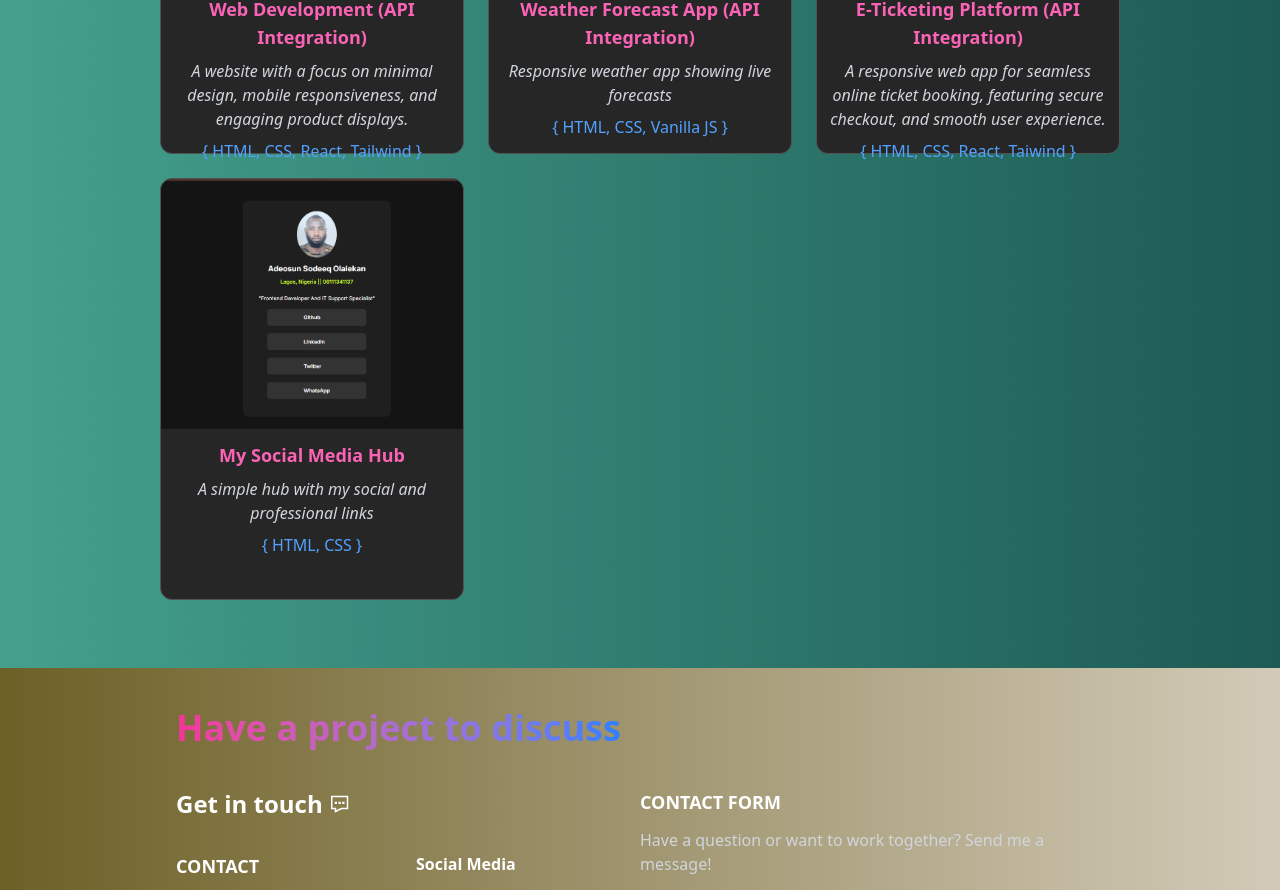
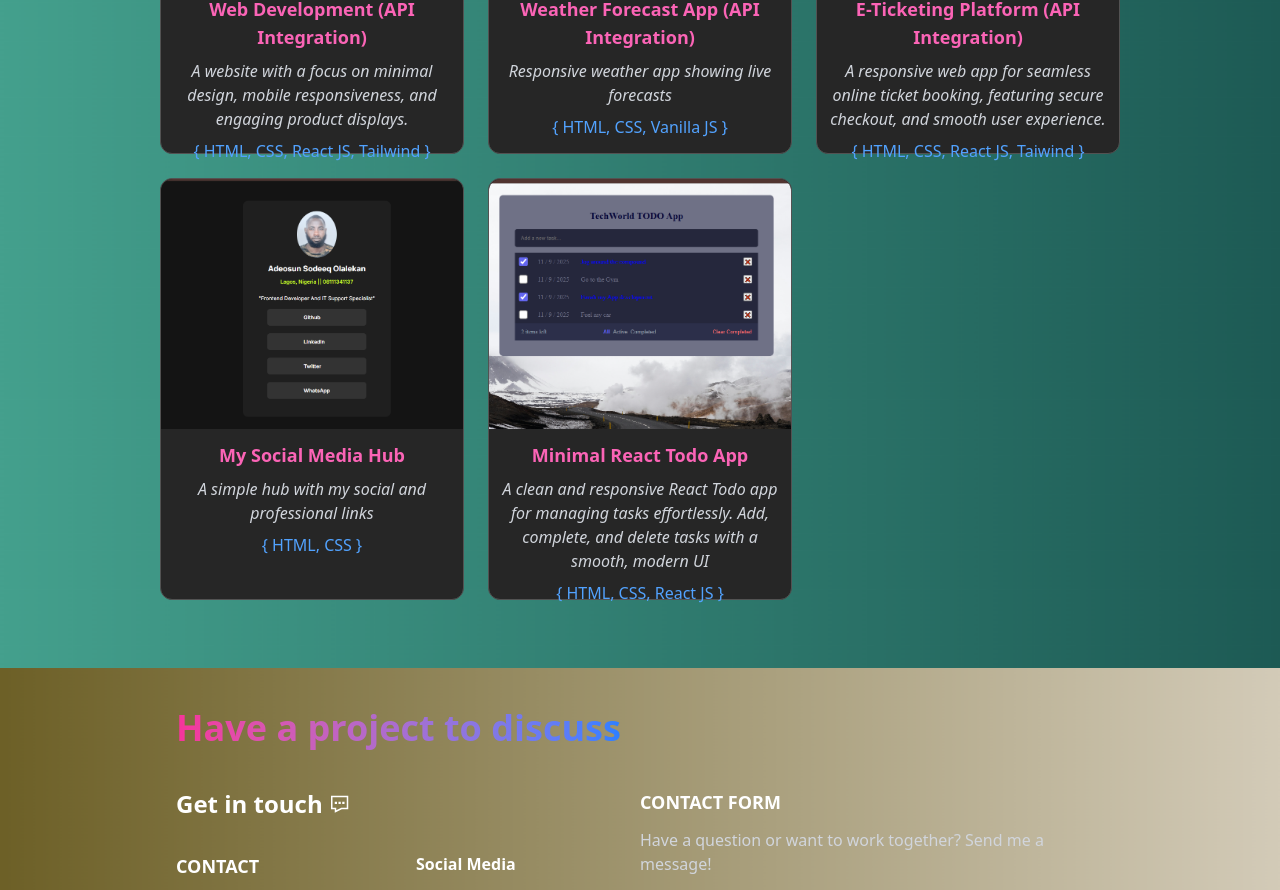
Before and after one commit to Technology-World/TechWorld-portfolio, a React (Vite) app: page /#about in a window 1280 px wide. Shown: the part 2180-3070 px from the top of the page. Built offline with nearby package versions, Linux system fonts and the light colour scheme.

Commit message:
Added new project

```diff
--- a/index.html
+++ b/index.html
@@ -1,10 +1,14 @@
-<!doctype html>
+<!DOCTYPE html>
 <html lang="en">
   <head>
     <meta charset="UTF-8" />
     <link rel="icon" type="image/png" href="/favicon.png" />
     <meta name="viewport" content="width=device-width, initial-scale=1.0" />
-    <title>TechWorld</title>
+    <title>TechWorld - Frontend Developer & IT Support</title>
+    <meta
+      name="description"
+      content="Portfolio of Sodeeq Adeosun - Frontend Developer building scalable, responsive websites using React.js, TailwindCSS, and modern tools."
+    />
   </head>
   <body>
     <div id="root"></div>
--- a/src/components/Projects.jsx
+++ b/src/components/Projects.jsx
@@ -3,6 +3,7 @@ import furniture from "../assets/images/furniture.png";
 import weather from "../assets/images/weather.png";
 import socialMedia from "../assets/images/socialMedia.png";
 import ticketing from "../assets/images/e-ticketing.png";
+import todo from "../assets/images/todo.png";
 import { Link } from "react-router-dom";
 
 function Projects() {
@@ -14,7 +15,7 @@ function Projects() {
       image: furniture,
       name: "Web Development (API Integration)",
       description: "A website with a focus on minimal design, mobile responsiveness, and engaging product displays.",
-      tools: "HTML, CSS, React, Tailwind",
+      tools: "HTML, CSS, React JS, Tailwind",
       link: "https://furniture-app-umber.vercel.app/"
     },
     {
@@ -30,7 +31,7 @@ function Projects() {
       image: ticketing,
       name: "E-Ticketing Platform (API Integration)",
       description: "A responsive web app for seamless online ticket booking, featuring secure checkout, and smooth user experience.",
-      tools: "HTML, CSS, React, Taiwind",
+      tools: "HTML, CSS, React JS, Taiwind",
       link: "https://e-ticketing-wheat.vercel.app/"
     },
     {
@@ -40,6 +41,14 @@ function Projects() {
       description: "A simple hub with my social and professional links",
       tools: "HTML, CSS",
       link: "https://mysocialmedia-roan.vercel.app/"
+    },
+    {
+      id: 5,
+      image: todo,
+      name: "Minimal React Todo App",
+      description: "A clean and responsive React Todo app for managing tasks effortlessly. Add, complete, and delete tasks with a smooth, modern UI",
+      tools: "HTML, CSS, React JS",
+      link: "https://todo-app-cyan-nine-55.vercel.app/"
     },
   ]
 
@@ -69,7 +78,7 @@ function Projects() {
                 src={data.image}
                 alt="weather API img"
                 className="w-full lg:h-[250px] object-cover rounded-t-xl hidden md:block"
-                aria-label= {data.name}
+                aria-label={data.name}
               />
 
               <div className="lg:h-[170px] p-3 lg:text-center space-y-2">
```
Also changed, not shown: src/assets/images/todo.png (added).
